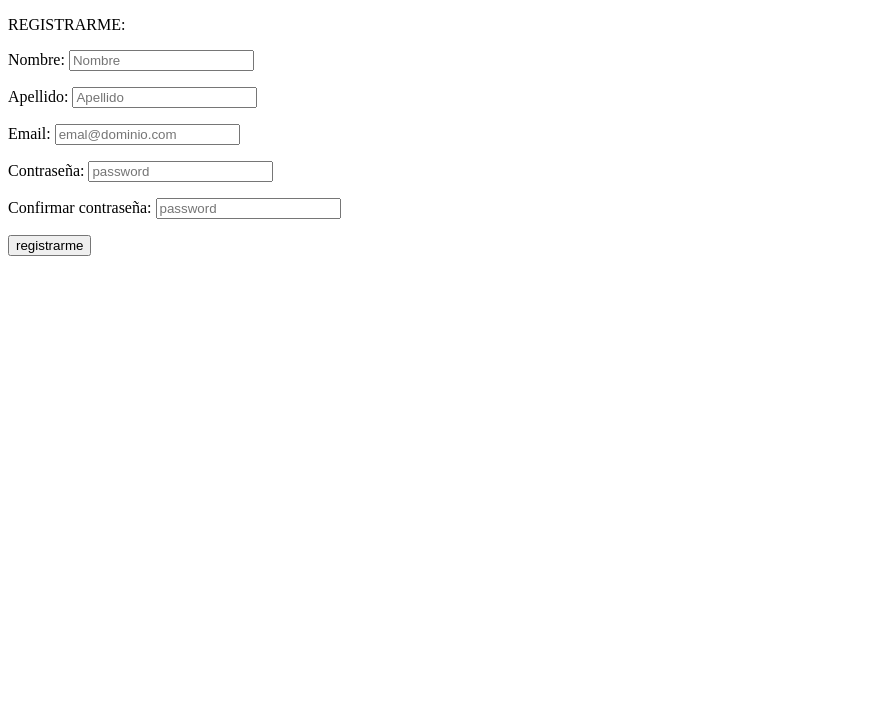
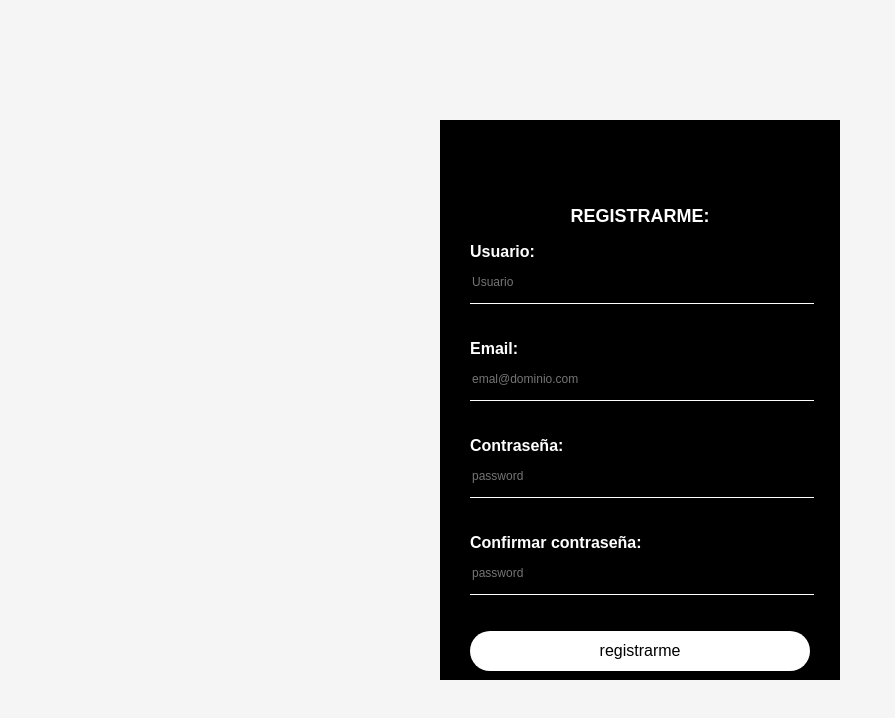
Before and after one commit to UCC-LabCompu2-Historico/proyecto2022-perona-rivero-bosch, a plain HTML site: page registrar.html in a window 1280 px wide. Shown: the whole page, without its empty margins (0-895 px from the left). Drawn offline with Linux system fonts and the light colour scheme.

Commit message:
refistrarme

```diff
--- a/registrar.html
+++ b/registrar.html
@@ -6,23 +6,100 @@
     <meta content= "Perona Valentina - Rivero Bosch Josefina " name="autor">
     <meta content="Web pagina de ropa" name="descripcion">
     <meta content="ropa, compra" name="palabras principales">
+    <link href="https://fonts.googleapis.com/css2?family=Rubik:wght@300&display=swap" rel="stylesheet">
+
+
+    <style>
+        body{
+            margin:0;
+            padding: 0;
+            background:whitesmoke ;
+            font-family: sans-serif;
+
+        }
+        #registrarme {
+            width: 400px;
+            height: 560px;
+            background: black;
+            color: white;
+            top: 50%;
+            left: 50%;
+            position: absolute;
+            transform: translate(-50%, -50%);
+            box-sizing: border-box;
+            padding: 70px 30px;
+        }
+
+
+        #registrarme h1{
+            margin: 0;
+            padding: 0;
+            text-align: center;
+            font-size: 18px;
+        }
+        #registrarme label{
+            margin: 0;
+            padding: 0;
+            font-weight: bold;
+            display: block;
+        }
+        #registrarme input {
+            width: 100%;
+            margin-bottom:20px ;
+        }
+        #registrarme input[type="email"],#registrarme input[type="password"],
+        #registrarme input[type="password"],#registrarme input[type="text"]{
+            border: none;
+            border-bottom: 1px solid white;
+            background: transparent;
+            outline: none;
+            height: 40px;
+            color: white;
+            font-size: 12px;
+        }
+        #registrarme input[type="submit"]{
+            border: none;
+            outline: none;
+            height: 40px;
+            background: white;
+            color: black;
+            font-size: 16px;
+            border-radius: 20px;
+
+        }
+
+
+
+    </style>
 
 </head>
 <body>
 
 <header>
-    <p>REGISTRARME:</p>
-    <form>
-        <p>Nombre: <input type="text" name="nombre" placeholder="Nombre"></p>
-        <p> Apellido: <input type="text" name="apellido" placeholder="Apellido"></p>
-        <p>Email: <input type="email" name="email" placeholder="emal@dominio.com"></p>
-        <p> Contraseña: <input type="password" name="psw" placeholder="password"></p>
-        <p> Confirmar contraseña: <input type="password" name="conf_psw" placeholder="password"></p>
-        <p><button type="button">registrarme</button></p>
-    </form>
-</header>
+    <div id="registrarme">
+
+
+        <p><h1>REGISTRARME:</h1></p>
+        <form>
+            <p><label for="usuario">Usuario:</label><input type="text" name="usuario" placeholder="Usuario"></p>
+            <p><label for="email">Email:</label><input type="email" name="email" placeholder="emal@dominio.com"></p>
+            <p><label for="contraseña">Contraseña:</label><input type="password" name="psw" placeholder="password"></p>
+            <p><label for="confirmar_contraseña">Confirmar contraseña:</label><input type="password" name="psw" placeholder="password"></p>
+
+            <p>
+                <input type="submit" value="registrarme">
+            </p>
 
 
 
+        </form>
+
+
+    </div>
+
+
+
+</header>
+
 </body>
 </html>
```
